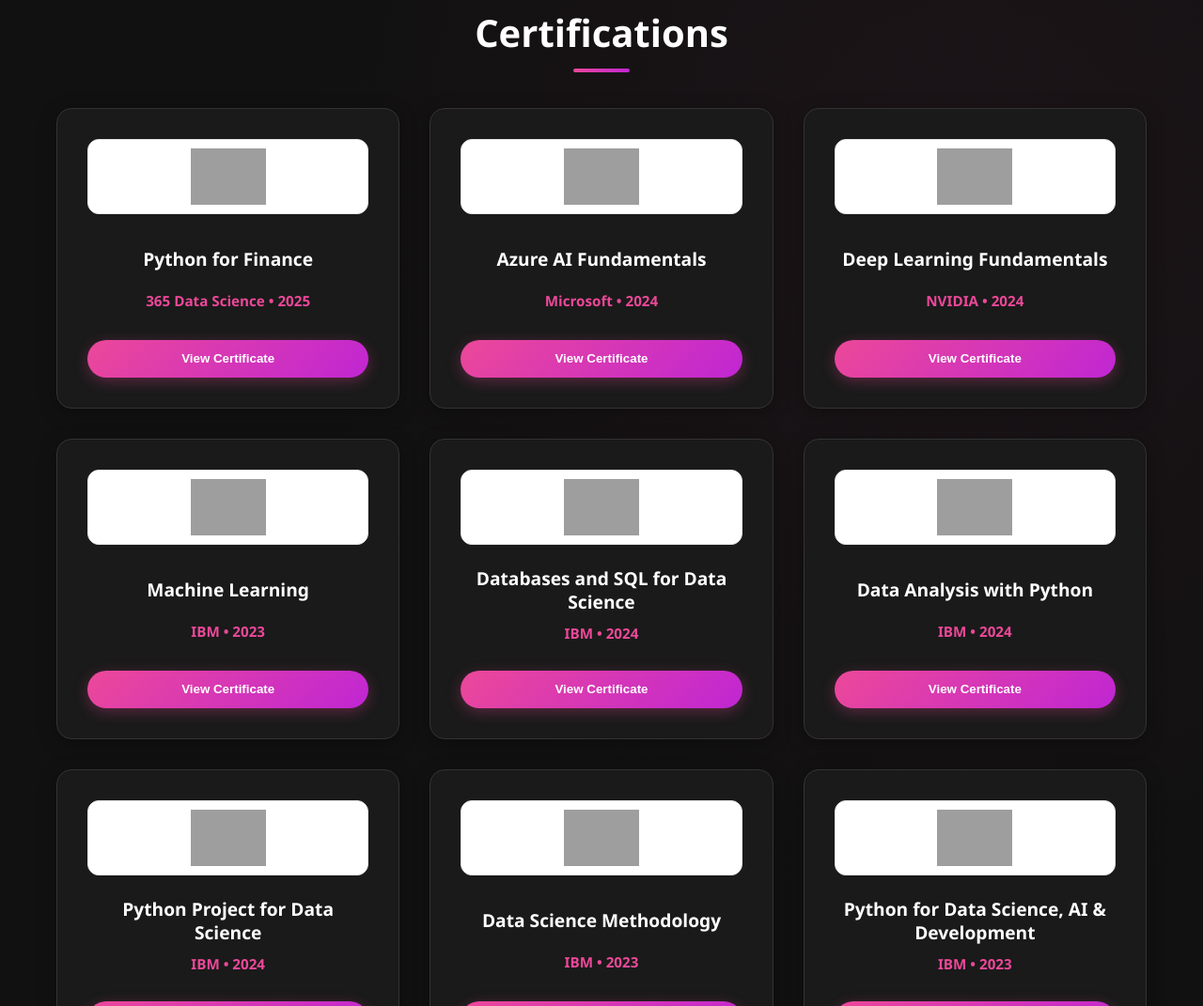
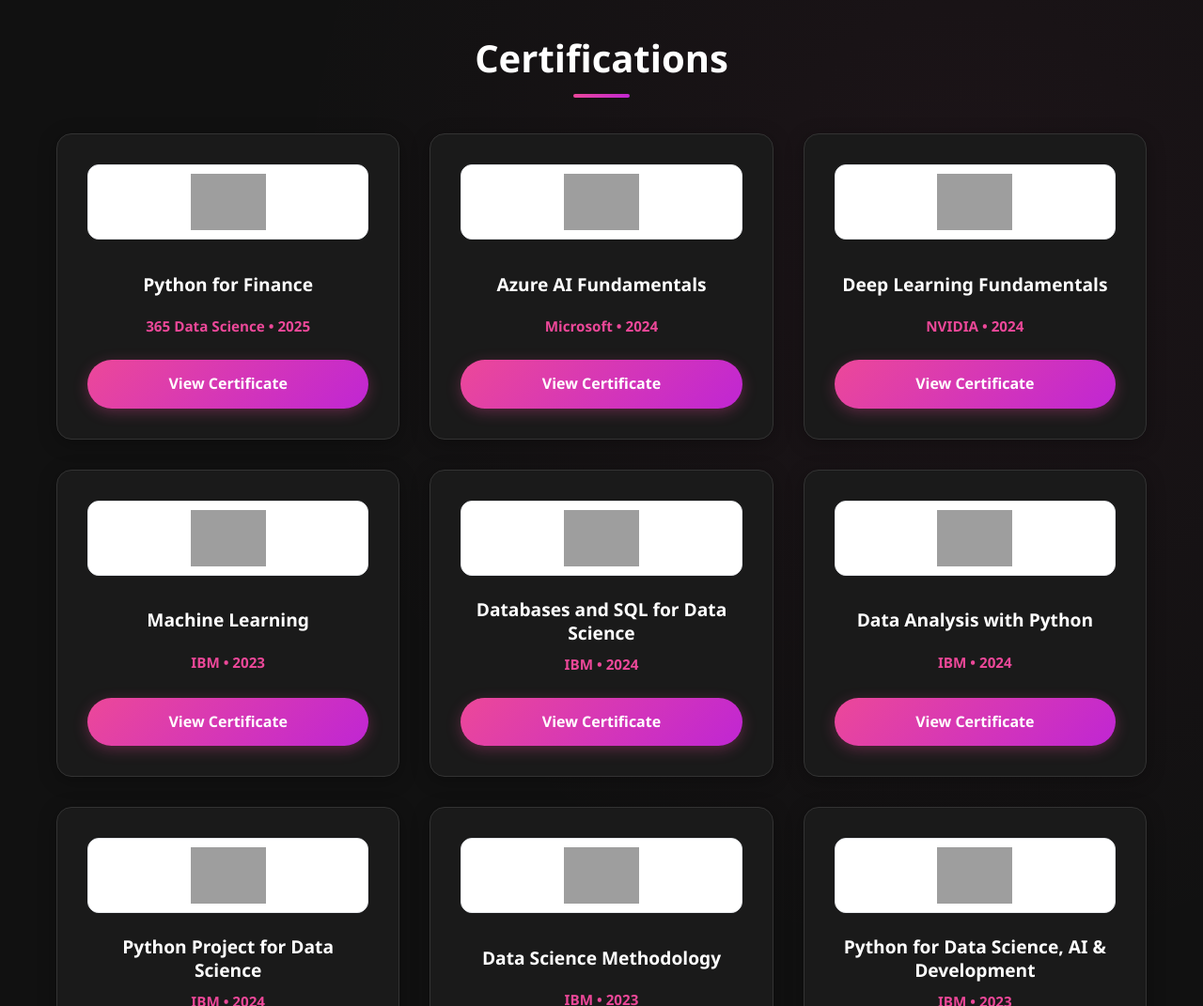
Before and after one commit to EyaNajlaoui/portfolio, a plain HTML site: page index.html in a window 1280 px wide. Shown: the part 7539-8610 px from the top of the page at 94% size. Drawn offline with nearby package versions, Linux system fonts and the light colour scheme; grey boxes are pictures that could not be loaded.

Commit message:
Update index.html

```diff
--- a/index.html
+++ b/index.html
@@ -4,11 +4,11 @@
     <meta charset="UTF-8">
     <meta name="viewport" content="width=device-width, initial-scale=1.0">
     <title>Eya Najlaoui - Data Science Engineer</title>
-    <link rel="icon" href="artificial-intelligence.png" type="image/png">
     <!-- Include AOS library for scroll animations -->
     <link rel="stylesheet" href="https://cdnjs.cloudflare.com/ajax/libs/aos/2.3.4/aos.css">
     <link rel="stylesheet" href="styles.css">
     <link href="https://cdnjs.cloudflare.com/ajax/libs/font-awesome/6.0.0/css/all.min.css" rel="stylesheet">
+    <link rel="icon" type="image/png" href="artificial-intelligence.png">
 </head>
 <body>
     <!-- Header -->
@@ -46,15 +46,16 @@
                     deep learning, and statistical modeling. Currently pursuing my Master's degree in Data Science
                     and Engineering degree in Applied Mathematics and Modeling at ENSIT.
                 </p>
-               <div class="hero-buttons">
+                <div class="hero-buttons">
                     <a href="https://www.linkedin.com/in/eya-najlaoui" target="_blank" class="btn-primary">
                         <i class="fab fa-linkedin"></i> LinkedIn
                     </a>
                     <a href="https://github.com/EyaNajlaoui" target="_blank" class="btn-secondary">
-                         <i class="fab fa-github"></i> GitHub
+                        <i class="fab fa-github"></i> GitHub
                     </a>
                 </div>
-             </div>
+            </div>
+
             <div class="hero-image">
                 <div class="profile-image-container">
                     <img src="photo.jpg" alt="Eya Najlaoui" class="profile-image">
@@ -583,9 +584,9 @@
                         </div>
                         <span class="project-year-badge">2024</span>
                     </div>
-                    <h3>Network Attack Detection</h3>
+                    <h3>Multi-class Network Attack Detection</h3>
                     <p class="project-description-box">
-                          Multi-class network attack detection on CICIDS 2017 dataset. Grouped 14 attacks into 7 classes using correlation analysis. Implemented SMOTE and undersampling for class imbalance. Compared Gaussian Naive Bayes, Random Forest, and LSTM models with 94% accuracy.
+                        Multi-class network attack detection on CICIDS 2017 dataset. Grouped 14 attacks into 7 classes using correlation analysis. Implemented SMOTE and undersampling for class imbalance. Compared Gaussian Naive Bayes, Random Forest, and LSTM models with 94% accuracy.
                     </p>
                     <div class="project-tags-box">
                         <span>Network Security</span>
@@ -712,7 +713,7 @@
                     </p>
                     <div class="project-tags-box">
                         <span>Flask</span>
-                        <span>Machine Learning</span>
+                        <span>ML</span>
                         <span>TF-IDF</span>
                         <span>API</span>
                     </div>
@@ -744,11 +745,13 @@
             <div class="certifications-grid">
                 <div class="certification-card">
                     <div class="cert-logo">
-                        <img src="https://cdn.grabon.in/gograbon/images/merchant/1711349877516/365-data-science-logo.jpg" alt="DataCamp">
+                        <img src="https://cdn.grabon.in/gograbon/images/merchant/1711349877516/365-data-science-logo.jpg" alt="365 Data Science">
                     </div>
                     <h3>Python for Finance</h3>
                     <p>365 Data Science • 2025</p>
-                    <button class="cert-btn" data-link="https://learn.365datascience.com/certificates/CC-40E1C7C753">View Certificate</button>
+                    <a href="https://learn.365datascience.com/certificates/CC-40E1C7C753" target="_blank" class="cert-btn" rel="noopener noreferrer">
+                        View Certificate
+                    </a>
                 </div>
                 <div class="certification-card">
                     <div class="cert-logo">
@@ -756,7 +759,9 @@
                     </div>
                     <h3>Azure AI Fundamentals</h3>
                     <p>Microsoft • 2024</p>
-                    <button class="cert-btn" data-link="https://www.credly.com/badges/1e5b75c7-cc59-465b-8a5c-7bbd763ece99/public_url">View Certificate</button>
+                    <a href="https://www.credly.com/badges/1e5b75c7-cc59-465b-8a5c-7bbd763ece99/public_url" target="_blank" class="cert-btn" rel="noopener noreferrer">
+                        View Certificate
+                    </a>
                 </div>
                 <div class="certification-card">
                     <div class="cert-logo">
@@ -764,7 +769,9 @@
                     </div>
                     <h3>Deep Learning Fundamentals</h3>
                     <p>NVIDIA • 2024</p>
-                    <button class="cert-btn" data-link="https://learn.nvidia.com/certificates?id=_vcbAvDoR3iPO550YnvyIw">View Certificate</button>
+                    <a href="https://learn.nvidia.com/certificates?id=_vcbAvDoR3iPO550YnvyIw" target="_blank" class="cert-btn" rel="noopener noreferrer">
+                        View Certificate
+                    </a>
                 </div>
                 <div class="certification-card">
                     <div class="cert-logo">
@@ -772,7 +779,9 @@
                     </div>
                     <h3>Machine Learning</h3>
                     <p>IBM • 2023</p>
-                    <button class="cert-btn" data-link="https://www.coursera.org/account/accomplishments/verify/D3NBAAYNZQXN">View Certificate</button>
+                    <a href="https://www.coursera.org/account/accomplishments/verify/D3NBAAYNZQXN" target="_blank" class="cert-btn" rel="noopener noreferrer">
+                        View Certificate
+                    </a>
                 </div>
                 <div class="certification-card">
                     <div class="cert-logo">
@@ -780,7 +789,9 @@
                     </div>
                     <h3>Databases and SQL for Data Science</h3>
                     <p>IBM • 2024</p>
-                    <button class="cert-btn" data-link="https://www.coursera.org/account/accomplishments/verify/DQPBAKBL7C4W">View Certificate</button>
+                    <a href="https://www.coursera.org/account/accomplishments/verify/DQPBAKBL7C4W" target="_blank" class="cert-btn" rel="noopener noreferrer">
+                        View Certificate
+                    </a>
                 </div>
                 <div class="certification-card">
                     <div class="cert-logo">
@@ -788,7 +799,9 @@
                     </div>
                     <h3>Data Analysis with Python</h3>
                     <p>IBM • 2024</p>
-                    <button class="cert-btn" data-link="https://www.coursera.org/account/accomplishments/verify/BTX5659LDQFB">View Certificate</button>
+                    <a href="https://www.coursera.org/account/accomplishments/verify/BTX5659LDQFB" target="_blank" class="cert-btn" rel="noopener noreferrer">
+                        View Certificate
+                    </a>
                 </div>
                 <div class="certification-card">
                     <div class="cert-logo">
@@ -796,7 +809,9 @@
                     </div>
                     <h3>Python Project for Data Science</h3>
                     <p>IBM • 2024</p>
-                    <button class="cert-btn" data-link="https://www.coursera.org/account/accomplishments/verify/V586EBX4E5H9">View Certificate</button>
+                    <a href="https://www.coursera.org/account/accomplishments/verify/V586EBX4E5H9" target="_blank" class="cert-btn" rel="noopener noreferrer">
+                        View Certificate
+                    </a>
                 </div>
                 <div class="certification-card">
                     <div class="cert-logo">
@@ -804,7 +819,9 @@
                     </div>
                     <h3>Data Science Methodology</h3>
                     <p>IBM • 2023</p>
-                    <button class="cert-btn" data-link="https://www.coursera.org/account/accomplishments/verify/XHHSQDVXPKW3">View Certificate</button>
+                    <a href="https://www.coursera.org/account/accomplishments/verify/XHHSQDVXPKW3" target="_blank" class="cert-btn" rel="noopener noreferrer">
+                        View Certificate
+                    </a>
                 </div>
                 <div class="certification-card">
                     <div class="cert-logo">
@@ -812,11 +829,13 @@
                     </div>
                     <h3>Python for Data Science, AI & Development</h3>
                     <p>IBM • 2023</p>
-                    <button class="cert-btn" data-link="https://www.coursera.org/account/accomplishments/verify/EQ4N2YY5QXFP">View Certificate</button>
+                    <a href="https://www.coursera.org/account/accomplishments/verify/EQ4N2YY5QXFP" target="_blank" class="cert-btn" rel="noopener noreferrer">
+                        View Certificate
+                    </a>
                 </div>
             </div>
 
-            <!-- +20 Certificates Counter -->
+            <!-- +10 Certificates Counter -->
             <div class="certifications-counter" data-aos="fade-up">
                 <div class="counter-box">
                     <i class="fas fa-plus"></i>
```
